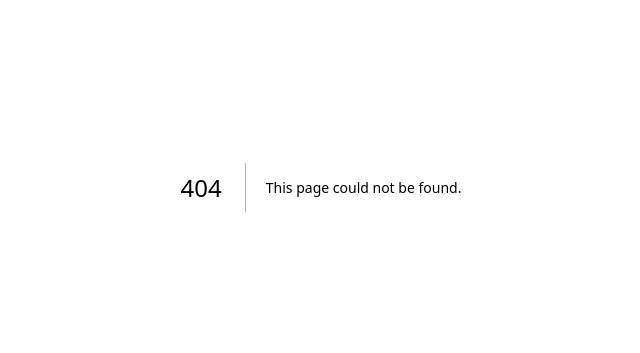
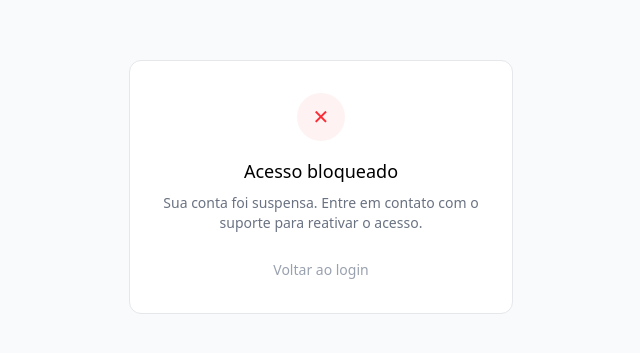
Before and after one commit to brunocperez/cliniq, a Next.js app: page /bloqueado in a window 1280 px wide. Before the commit this address had no page. Shown: the part 213-566 px from the top of the page, without its empty margins (319-959 px from the left). Built offline with nearby package versions, Linux system fonts and the light colour scheme; no server answers.

Commit message:
tenant bloqeuado: página de acesso suspenso com logout

```diff
--- /dev/null
+++ b/src/app/bloqueado/page.tsx
@@ -0,0 +1,34 @@
+'use client'
+
+import { useRouter } from 'next/navigation'
+import { createClient } from '@/lib/supabase/client'
+
+export default function BloqueadoPage() {
+  const router = useRouter()
+  const supabase = createClient()
+
+  async function handleVoltar() {
+    await supabase.auth.signOut()
+    router.push('/login')
+  }
+
+  return (
+    <div className="min-h-screen flex items-center justify-center bg-gray-50">
+      <div className="bg-white border border-gray-200 rounded-xl p-8 w-full max-w-sm text-center">
+        <div className="w-12 h-12 rounded-full bg-red-50 flex items-center justify-center mx-auto mb-4">
+          <span className="text-red-500 text-xl">✕</span>
+        </div>
+        <h1 className="text-lg font-medium mb-2">Acesso bloqueado</h1>
+        <p className="text-sm text-gray-500 mb-6">
+          Sua conta foi suspensa. Entre em contato com o suporte para reativar o acesso.
+        </p>
+        <button
+          onClick={handleVoltar}
+          className="text-sm text-gray-400 hover:text-gray-600"
+        >
+          Voltar ao login
+        </button>
+      </div>
+    </div>
+  )
+}
--- a/src/proxy.ts
+++ b/src/proxy.ts
@@ -1,4 +1,5 @@
 import { createServerClient } from '@supabase/ssr'
+import { createClient } from '@supabase/supabase-js'
 import { NextResponse, type NextRequest } from 'next/server'
 
 export async function proxy(request: NextRequest) {
@@ -23,12 +24,40 @@ export async function proxy(request: NextRequest) {
   const { data: { user } } = await supabase.auth.getUser()
   const path = request.nextUrl.pathname
 
+  // Se não está logado e tenta acessar área protegida → login
   if (!user && (path.startsWith('/dashboard') || path.startsWith('/admin'))) {
     return NextResponse.redirect(new URL('/login', request.url))
   }
 
+  // Se já está logado e tenta acessar o login → dashboard
   if (user && path === '/login') {
     return NextResponse.redirect(new URL('/dashboard', request.url))
+  }
+
+  // Verifica se o tenant está ativo
+  if (user && path.startsWith('/dashboard')) {
+    const adminSupabase = createClient(
+      process.env.NEXT_PUBLIC_SUPABASE_URL!,
+      process.env.SUPABASE_SERVICE_ROLE_KEY!
+    )
+
+    const { data: profile } = await adminSupabase
+      .from('profiles')
+      .select('tenant_id, role')
+      .eq('id', user.id)
+      .single()
+
+    if (profile?.role !== 'admin' && profile?.tenant_id) {
+      const { data: tenant } = await adminSupabase
+        .from('tenants')
+        .select('is_active')
+        .eq('id', profile.tenant_id)
+        .single()
+
+      if (tenant && !tenant.is_active && path !== '/bloqueado') {
+        return NextResponse.redirect(new URL('/bloqueado', request.url))
+      }
+    }
   }
 
   return response
```
